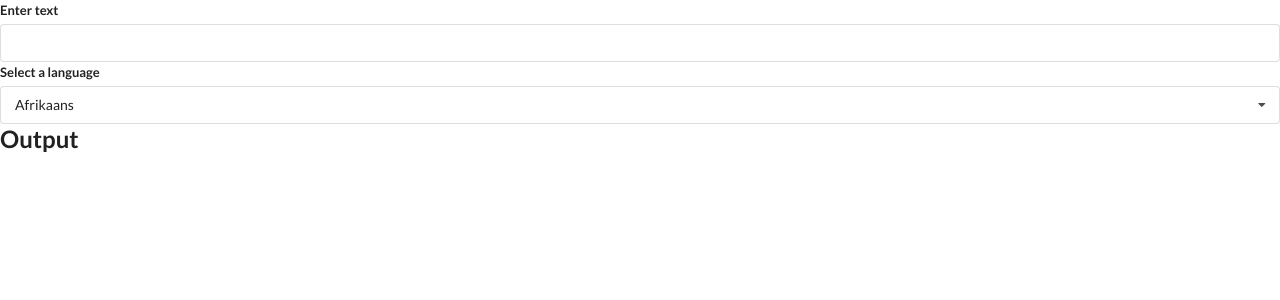
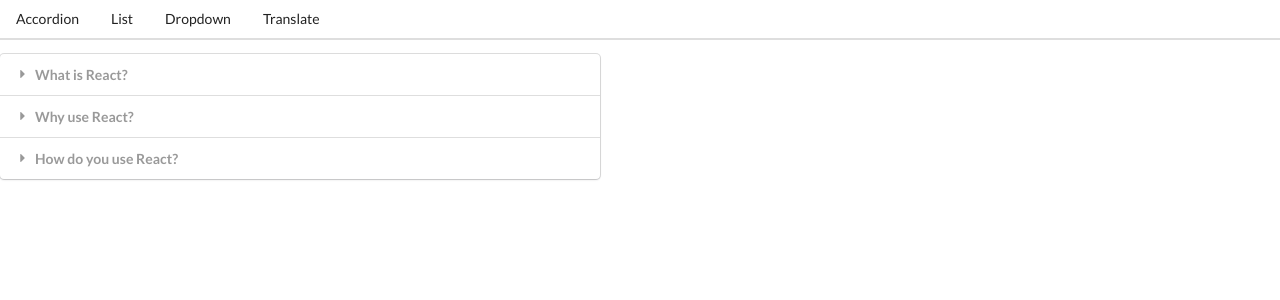
Before and after one commit to mohitb35/widgets, a React (Create React App) app: page / in a window 1280 px wide. Shown: the top 300 px of the page. Built offline with nearby package versions, Linux system fonts and the light colour scheme.

Commit message:
7. add custom navigation - Route component to display relevant elements - Link element to handle link behaviour without reload - handle control click/command click on link

```diff
--- a/src/App.js
+++ b/src/App.js
@@ -1,11 +1,13 @@
-import React, { /* useState */ } from 'react';
+import React, { useState } from 'react';
 
-/* import Accordion from './components/Accordion';
+import Accordion from './components/Accordion';
 import Search from './components/Search';
-import Dropdown from './components/Dropdown'; */
+import Dropdown from './components/Dropdown';
 import Translate from './components/Translate';
+import Route from './components/Route';
+import Header from './components/Header';
 
-/* const items = [
+const items = [
 	{
 		title: 'What is React?',
 		content: 'React is a front end JS framework'
@@ -33,22 +35,31 @@ const options = [
 		label: 'Green',
 		value: 'green'
 	}
-] */
+]
 
 const App = () => {
-	// const [selected, setSelected] = useState(options[0]);
+	const [selected, setSelected] = useState(options[0]);
 	return (
 		<div>
-			{/* <Accordion items={items}/> */}
-			{/* <Search /> */}
-			{/* <Dropdown
+			<Header />
+			<Route path='/'>
+				<Accordion items={items} />
+			</Route>
+			<Route path='/list'>
+				<Search />
+			</Route>
+			<Route path='/dropdown'>
+				<Dropdown
 					label='Select a color'
 					options={options}
 					selected={selected}
 					onSelectedChange={setSelected}
 				/>
-			<p style={{ color: selected.value }}>This text is {selected.value}</p> */}
+				<p style={{ color: selected.value }}>This text is {selected.value}</p>
+			</Route>
+			<Route path='/translate'>
 				<Translate />
+			</Route>
 		</div>
 	)
 };
--- /dev/null
+++ b/src/components/Header.js
@@ -0,0 +1,16 @@
+import React from "react";
+
+import Link from "./Link";
+
+const Header = () => {
+	return (
+		<div className="ui secondary pointing menu">
+			<Link href="/" className="item">Accordion</Link>
+			<Link href="/list" className="item">List</Link>
+			<Link href="/dropdown" className="item">Dropdown</Link>
+			<Link href="/translate" className="item">Translate</Link>
+		</div>
+	)
+}
+
+export default Header;
--- /dev/null
+++ b/src/components/Link.js
@@ -0,0 +1,21 @@
+import React from "react";
+
+const Link = (props) => {
+	const onClick = (event) => {
+		if (event.metaKey || event.ctrlKey) {
+			return;
+		}
+
+		event.preventDefault();
+		window.history.pushState({}, '', props.href);
+
+		const navEvent = new PopStateEvent('popstate');
+		window.dispatchEvent(navEvent);
+	}
+
+	return (
+		<a {...props} onClick={onClick}>{props.children}</a>
+	)
+}
+
+export default Link;
--- /dev/null
+++ b/src/components/Route.js
@@ -0,0 +1,18 @@
+import { useEffect, useState } from "react";
+
+const Route = ({path, children}) => {
+	const [ currentPath, setCurrentPath ] = useState(window.location.pathname);
+	useEffect(() => {
+		const onLocationChange = () => {
+			setCurrentPath(window.location.pathname);
+		}
+		window.addEventListener('popstate', onLocationChange);
+		return () => {
+			window.removeEventListener('popstate', onLocationChange);
+		}
+	}, [])
+
+	return currentPath === path ? children : null;
+}
+
+export default Route;
```
Lines whose indentation alone changed are shown as unchanged.
